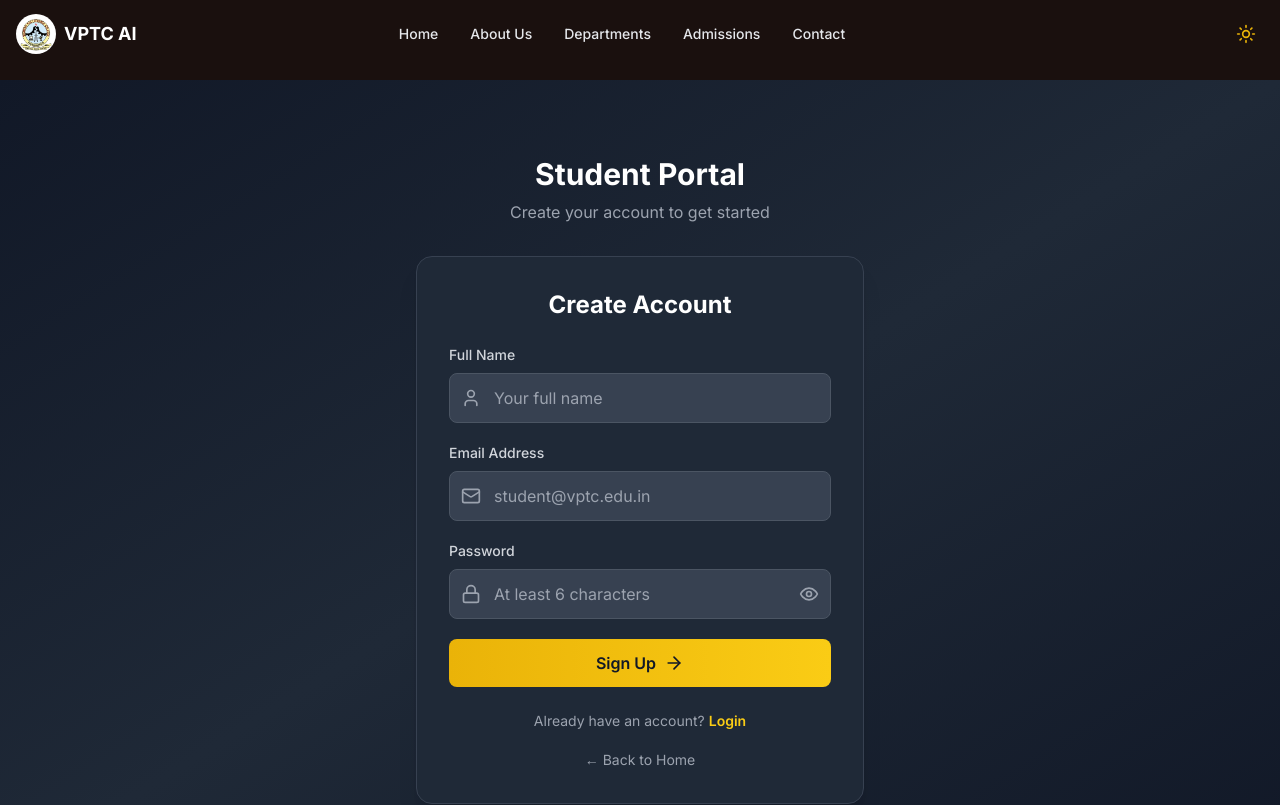
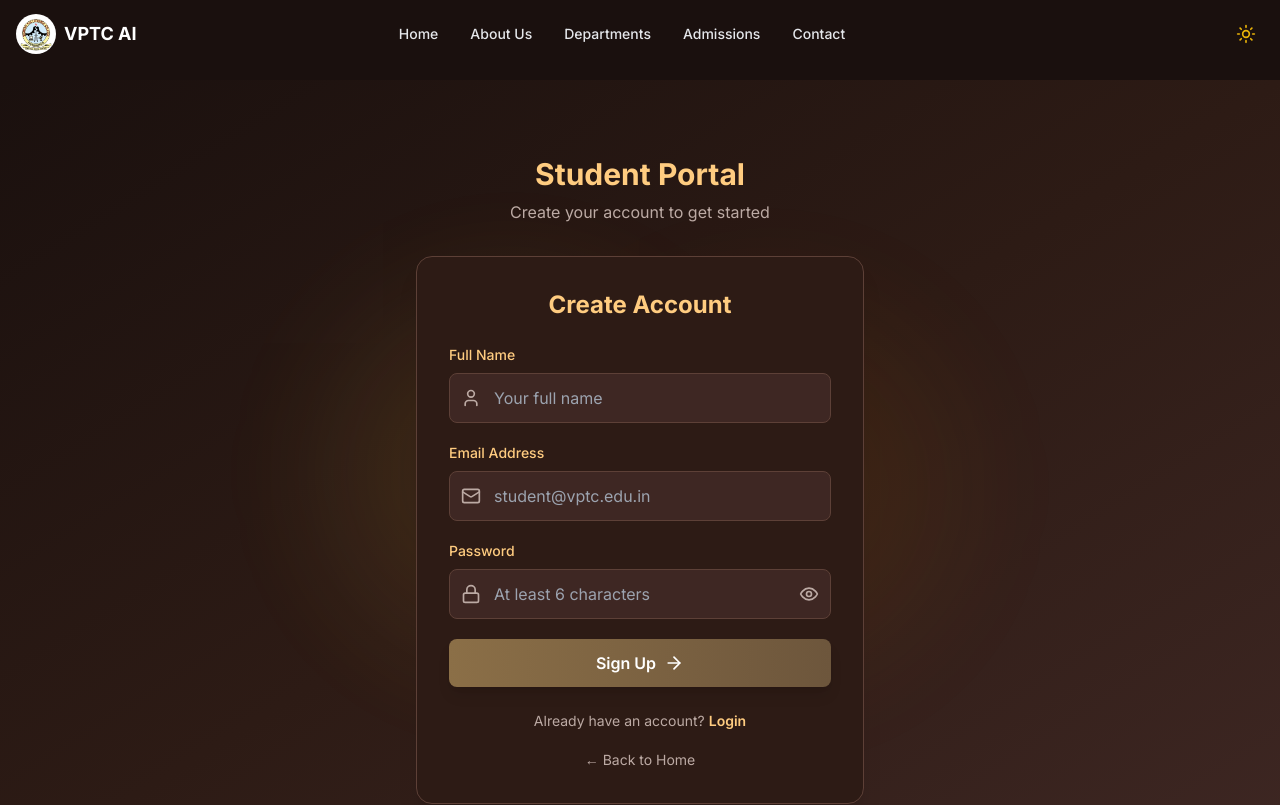
Before and after one commit to sri-vijay-git/vptc-ai-chatbot, a Next.js app in the folder frontend/: page /signup in a window 1280 px wide. Shown: the top 805 px of the page. Built offline with nearby package versions, Linux system fonts and the light colour scheme.

Commit message:
feat: update signup page with unified brown/amber theme

```diff
--- a/frontend/app/(auth)/signup/page.tsx
+++ b/frontend/app/(auth)/signup/page.tsx
@@ -47,42 +47,48 @@ export default function SignupPage() {
 
     if (success) {
         return (
-            <div className="flex min-h-screen items-center justify-center bg-gradient-to-br from-[#0a1628] via-[#1e3a5f] to-[#0f2744]">
-                <div className="w-full max-w-md p-8 bg-white dark:bg-gray-800 rounded-lg shadow-lg text-center">
+            <div className="flex min-h-screen items-center justify-center bg-gradient-to-br from-[#FAF7F2] via-[#EFEBE9] to-[#F5F5DC] dark:from-[#1A100E] dark:via-[#2D1B15] dark:to-[#3E2723]">
+                <div className="w-full max-w-md p-8 bg-white dark:bg-[#2D1B15] rounded-lg shadow-lg text-center border border-[#D7CCC8] dark:border-[#5D4037]">
                     <div className="mb-4 text-green-600 text-5xl">✓</div>
-                    <h2 className="text-2xl font-bold mb-4 text-gray-800 dark:text-white">Account Created!</h2>
-                    <p className="text-gray-600 dark:text-gray-400 mb-4">
+                    <h2 className="text-2xl font-bold mb-4 text-[#3E2723] dark:text-[#FFCC80]">Account Created!</h2>
+                    <p className="text-[#5D4037] dark:text-[#BCAAA4] mb-4">
                         Your account has been successfully created.
                     </p>
-                    <div className="bg-blue-50 dark:bg-blue-900/20 border border-blue-200 dark:border-blue-800 rounded-lg p-4 mb-4">
-                        <p className="text-sm text-blue-800 dark:text-blue-200">
+                    <div className="bg-[#EFEBE9] dark:bg-[#3E2723] border border-[#D7CCC8] dark:border-[#5D4037] rounded-lg p-4 mb-4">
+                        <p className="text-sm text-[#3E2723] dark:text-[#FFCC80]">
                             📧 <strong>Check your inbox!</strong><br />
                             We have sent a verification link to <strong>{email}</strong>.<br />
                             Please click the link to verify your account and login.
                         </p>
                     </div>
-                    <p className="text-gray-600 dark:text-gray-400">Redirecting to login page...</p>
+                    <p className="text-[#5D4037] dark:text-[#BCAAA4]">Redirecting to login page...</p>
                 </div>
             </div>
         );
     }
 
     return (
-        <div className="min-h-screen bg-gradient-to-br from-yellow-50 via-white to-yellow-50 dark:from-gray-900 dark:via-gray-800 dark:to-gray-900 flex items-center justify-center p-4">
-            <div className="w-full max-w-md">
-                {/* Logo & Title - Matching Login Page Header */}
+        <div className="min-h-screen bg-gradient-to-br from-[#FAF7F2] via-[#EFEBE9] to-[#F5F5DC] dark:from-[#1A100E] dark:via-[#2D1B15] dark:to-[#3E2723] flex items-center justify-center p-4 relative overflow-hidden">
+            {/* Decorative background elements */}
+            <div className="absolute inset-0 overflow-hidden pointer-events-none">
+                <div className="absolute top-1/4 left-1/4 w-96 h-96 bg-gradient-to-r from-amber-300/10 to-orange-400/10 rounded-full blur-3xl animate-pulse" />
+                <div className="absolute bottom-1/4 right-1/4 w-96 h-96 bg-gradient-to-r from-orange-500/10 to-amber-500/10 rounded-full blur-3xl animate-pulse" style={{ animationDelay: '1s' }} />
+            </div>
+
+            <div className="w-full max-w-md relative z-10">
+                {/* Logo & Title */}
                 <div className="text-center mb-8">
-                    <h1 className="text-3xl font-bold text-gray-900 dark:text-white mb-2">
+                    <h1 className="text-3xl font-bold text-[#3E2723] dark:text-[#FFCC80] mb-2">
                         Student Portal
                     </h1>
-                    <p className="text-gray-600 dark:text-gray-400">
+                    <p className="text-[#5D4037] dark:text-[#BCAAA4]">
                         Create your account to get started
                     </p>
                 </div>
 
                 {/* Signup Card */}
-                <div className="bg-white dark:bg-gray-800 rounded-2xl shadow-xl p-8 border border-gray-100 dark:border-gray-700">
-                    <h2 className="text-2xl font-bold mb-6 text-center text-gray-800 dark:text-white">Create Account</h2>
+                <div className="bg-white dark:bg-[#2D1B15] rounded-2xl shadow-xl p-8 border border-[#D7CCC8] dark:border-[#5D4037]">
+                    <h2 className="text-2xl font-bold mb-6 text-center text-[#3E2723] dark:text-[#FFCC80]">Create Account</h2>
 
                     {error && (
                         <div className="mb-4 p-3 bg-red-100 dark:bg-red-900/30 text-red-700 dark:text-red-300 rounded-lg text-sm border border-red-200 dark:border-red-800">
@@ -93,17 +99,17 @@ export default function SignupPage() {
                     <form onSubmit={handleSignup} className="space-y-5">
                         {/* Full Name */}
                         <div>
-                            <label className="block text-sm font-medium text-gray-700 dark:text-gray-300 mb-2">
+                            <label className="block text-sm font-medium text-[#3E2723] dark:text-[#FFCC80] mb-2">
                                 Full Name
                             </label>
                             <div className="relative">
-                                <User className="absolute left-3 top-1/2 -translate-y-1/2 w-5 h-5 text-gray-400" />
+                                <User className="absolute left-3 top-1/2 -translate-y-1/2 w-5 h-5 text-[#8B6F47] dark:text-[#BCAAA4]" />
                                 <input
                                     type="text"
                                     required
                                     value={fullName}
                                     onChange={(e) => setFullName(e.target.value)}
-                                    className="w-full pl-11 pr-4 py-3 rounded-lg border border-gray-300 dark:border-gray-600 bg-white dark:bg-gray-700 text-gray-900 dark:text-white focus:ring-2 focus:ring-yellow-500 outline-none transition-all"
+                                    className="w-full pl-11 pr-4 py-3 rounded-lg border border-[#D7CCC8] dark:border-[#5D4037] bg-white dark:bg-[#3E2723] text-[#3E2723] dark:text-[#FFCC80] focus:ring-2 focus:ring-[#8B6F47] dark:focus:ring-[#FFCC80] outline-none transition-all"
                                     placeholder="Your full name"
                                 />
                             </div>
@@ -111,17 +117,17 @@ export default function SignupPage() {
 
                         {/* Email */}
                         <div>
-                            <label className="block text-sm font-medium text-gray-700 dark:text-gray-300 mb-2">
+                            <label className="block text-sm font-medium text-[#3E2723] dark:text-[#FFCC80] mb-2">
                                 Email Address
                             </label>
                             <div className="relative">
-                                <Mail className="absolute left-3 top-1/2 -translate-y-1/2 w-5 h-5 text-gray-400" />
+                                <Mail className="absolute left-3 top-1/2 -translate-y-1/2 w-5 h-5 text-[#8B6F47] dark:text-[#BCAAA4]" />
                                 <input
                                     type="email"
                                     required
                                     value={email}
                                     onChange={(e) => setEmail(e.target.value)}
-                                    className="w-full pl-11 pr-4 py-3 rounded-lg border border-gray-300 dark:border-gray-600 bg-white dark:bg-gray-700 text-gray-900 dark:text-white focus:ring-2 focus:ring-yellow-500 outline-none transition-all"
+                                    className="w-full pl-11 pr-4 py-3 rounded-lg border border-[#D7CCC8] dark:border-[#5D4037] bg-white dark:bg-[#3E2723] text-[#3E2723] dark:text-[#FFCC80] focus:ring-2 focus:ring-[#8B6F47] dark:focus:ring-[#FFCC80] outline-none transition-all"
                                     placeholder="student@vptc.edu.in"
                                 />
                             </div>
@@ -129,24 +135,24 @@ export default function SignupPage() {
 
                         {/* Password */}
                         <div>
-                            <label className="block text-sm font-medium text-gray-700 dark:text-gray-300 mb-2">
+                            <label className="block text-sm font-medium text-[#3E2723] dark:text-[#FFCC80] mb-2">
                                 Password
                             </label>
                             <div className="relative">
-                                <Lock className="absolute left-3 top-1/2 -translate-y-1/2 w-5 h-5 text-gray-400" />
+                                <Lock className="absolute left-3 top-1/2 -translate-y-1/2 w-5 h-5 text-[#8B6F47] dark:text-[#BCAAA4]" />
                                 <input
                                     type={showPassword ? "text" : "password"}
                                     required
                                     minLength={6}
                                     value={password}
                                     onChange={(e) => setPassword(e.target.value)}
-                                    className="w-full pl-11 pr-12 py-3 rounded-lg border border-gray-300 dark:border-gray-600 bg-white dark:bg-gray-700 text-gray-900 dark:text-white focus:ring-2 focus:ring-yellow-500 outline-none transition-all"
+                                    className="w-full pl-11 pr-12 py-3 rounded-lg border border-[#D7CCC8] dark:border-[#5D4037] bg-white dark:bg-[#3E2723] text-[#3E2723] dark:text-[#FFCC80] focus:ring-2 focus:ring-[#8B6F47] dark:focus:ring-[#FFCC80] outline-none transition-all"
                                     placeholder="At least 6 characters"
                                 />
                                 <button
                                     type="button"
                                     onClick={() => setShowPassword(!showPassword)}
-                                    className="absolute right-3 top-1/2 -translate-y-1/2 text-gray-400 hover:text-gray-600 dark:hover:text-gray-300"
+                                    className="absolute right-3 top-1/2 -translate-y-1/2 text-[#8B6F47] dark:text-[#BCAAA4] hover:text-[#6D563C] dark:hover:text-[#FFCC80]"
                                 >
                                     {showPassword ? <EyeOff className="w-5 h-5" /> : <Eye className="w-5 h-5" />}
                                 </button>
@@ -156,7 +162,7 @@ export default function SignupPage() {
                         <button
                             type="submit"
                             disabled={loading}
-                            className="w-full py-3 bg-gradient-to-r from-yellow-500 to-yellow-400 hover:from-yellow-600 hover:to-yellow-500 text-gray-900 font-semibold rounded-lg transition-all transform hover:scale-[1.02] flex items-center justify-center gap-2 disabled:opacity-50 disabled:cursor-not-allowed"
+                            className="w-full py-3 bg-gradient-to-r from-[#8B6F47] to-[#6D563C] hover:from-[#6D563C] hover:to-[#5D4037] text-white font-semibold rounded-lg transition-all transform hover:scale-[1.02] flex items-center justify-center gap-2 disabled:opacity-50 disabled:cursor-not-allowed shadow-lg hover:shadow-xl"
                         >
                             {loading ? "Creating account..." : (
                                 <>
@@ -168,15 +174,15 @@ export default function SignupPage() {
                     </form>
 
                     {/* Footer Links */}
-                    <div className="mt-6 text-center text-sm text-gray-600 dark:text-gray-400">
+                    <div className="mt-6 text-center text-sm text-[#5D4037] dark:text-[#BCAAA4]">
                         Already have an account?{" "}
-                        <Link href="/login" className="text-yellow-600 hover:text-yellow-700 dark:text-yellow-400 font-semibold">
+                        <Link href="/login" className="text-[#8B6F47] hover:text-[#6D563C] dark:text-[#FFCC80] dark:hover:text-[#FFE0B2] font-semibold">
                             Login
                         </Link>
                     </div>
 
                     <div className="mt-4 text-center">
-                        <Link href="/" className="text-sm text-gray-500 hover:text-gray-700 dark:text-gray-400 dark:hover:text-gray-300">
+                        <Link href="/" className="text-sm text-[#5D4037] hover:text-[#3E2723] dark:text-[#BCAAA4] dark:hover:text-[#FFCC80]">
                             ← Back to Home
                         </Link>
                     </div>
```
